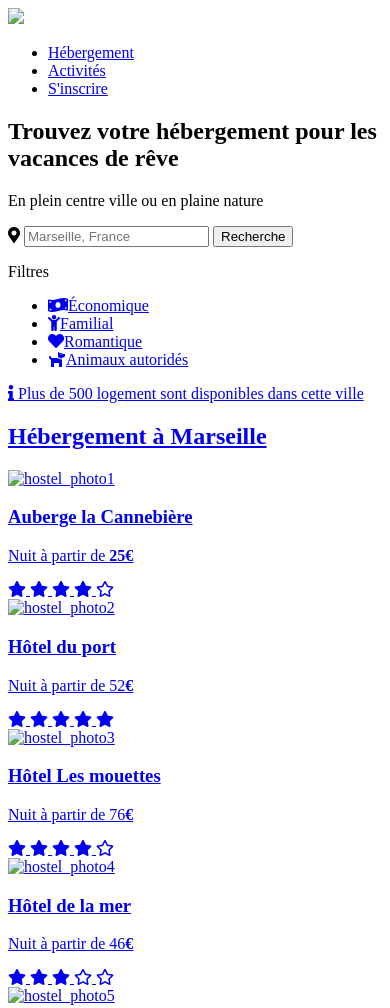
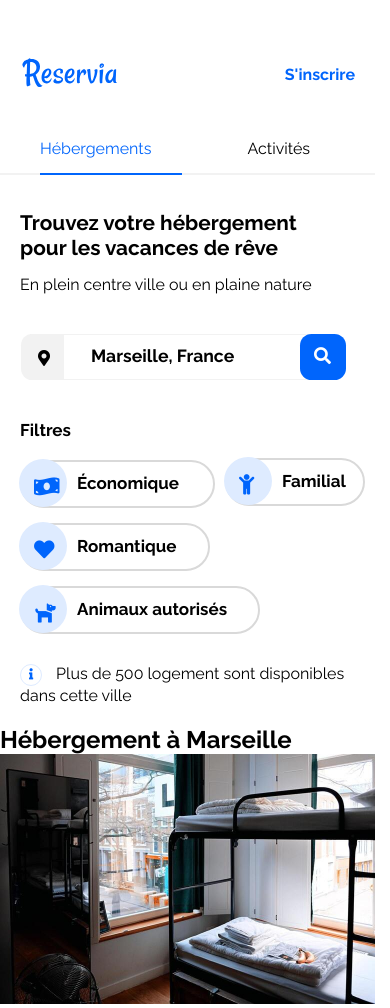
Before and after one commit to ben3211/BenoitSaby_2_08-15-2020, a plain HTML site: page index.html in a window 390 px wide. Shown: the top 1008 px of the page. Drawn offline with Linux system fonts and the light colour scheme; files that its build step writes are made by us from their sources.

Commit message:
V 0.1.2 css mobile 50%

```diff
--- a/index.html
+++ b/index.html
@@ -4,11 +4,11 @@
     <!-- head -->
     <head>
         <meta charset="utf-8">
-        <title></title>
+        <title>reservia</title>
         <meta name="viewport" content="width=device-width, initial-scale=1.0">
 
         <!-- css -->
-        <link rel="stylesheet" href="css/style.css" >
+        <link rel="stylesheet" href="style.css" >
         <!-- css -->
 
         <!-- font -->
@@ -17,6 +17,8 @@
         <link rel="preconnect" href="https://fonts.gstatic.com">
         <link href="https://fonts.googleapis.com/css2?family=Raleway:wght@700&display=swap" rel="stylesheet">
         <link rel="stylesheet" href="https://cdnjs.cloudflare.com/ajax/libs/font-awesome/5.13.1/css/all.min.css" />
+        <link rel="preconnect" href="https://fonts.gstatic.com">
+        <link href="https://fonts.googleapis.com/css2?family=Raleway:wght@700;800;900&display=swap" rel="stylesheet">
         <!-- font -->
 
     </head>
@@ -28,15 +30,15 @@
     <!-- header -->
     <header>
 
-        <div class="header-logo">
-            <a href="#"><img src="img/reservia.jpg"></a>
-        </div>
+        <ul class="header">
+            <li class="header-logo"><a href="#"><img src="img/reservia.svg"></a></li>
+            <li class="header-item"><a href="#">S'inscrire</a></li>
+        </ul>
 
         <nav class="header-nav">
             <ul class="header-nav-ul">
-                <li class="header-items active"><a href="#">Hébergement</a></li>
+                <li class="header-items active"><a href="#">Hébergements</a></li>
                 <li class="header-items"><a href="#">Activités</a></li>
-                <li class="header-items blue"><a href="#">S'inscrire</a></li>
             </ul>
         </nav>
 
@@ -54,23 +56,23 @@
             </div>
 
             <div class="search-bar">
-                <i class="fas fa-map-marker-alt"></i>
+                <i class="icon fas fa-map-marker-alt"></i>
                 <input type="search" id="search" name="search" placeholder="Marseille, France">
-                <button class="search-button" type="search"><span class="search-text">Recherche</span></button>
+                <button class="search-button" type="search"><i class="fas fa-search"></i></button>
             </div>
 
             <div class="filter">
                 <p>Filtres</p>
                 <ul class="filter-menu">
-                    <li class="filter-items"><a href="#"><i class="fas fa-money-bill-wave"></i><span class="filter-text">Économique</span></a></li>
-                    <li class="filter-items"><a href="#"><i class="fas fa-child"></i><span class="filter-text">Familial</span></a></li>
-                    <li class="filter-items"><a href="#"><i class="fas fa-heart"></i><span class="filter-text">Romantique</span></a></li>
-                    <li class="filter-items"><a href="#"><i class="fas fa-dog"></i><span class="filter-text">Animaux autoridés</span</a></li>
+                    <li class="filter-items eco"><a href="#"><i class="icon fas fa-money-bill-wave"></i><span class="filter-text">Économique</span></a></li>
+                    <li class="filter-items famille"><a href="#"><i class="icon fas fa-child"></i><span class="filter-text">Familial</span></a></li>
+                    <li class="filter-items romantique"><a href="#"><i class="icon fas fa-heart"></i><span class="filter-text">Romantique</span></a></li>
+                    <li class="filter-items animal"><a href="#"><i class="icon fas fa-dog"></i><span class="filter-text">Animaux autorisés</span</a></li>
                 </ul>
             </div>
 
             <div class="info">
-                <i class="fas fa-info"></i>
+                <i class="info-icon fas fa-info"></i>
                 <span class="info-text">Plus de 500 logement sont disponibles dans cette ville</span>
             </div>
 
--- a/style.css
+++ b/style.css
@@ -0,0 +1,253 @@
+/*general*/
+:root {
+    font-size: 16px;
+}
+
+* {
+    box-sizing: border-box;
+    margin: 0;
+    padding: 0;
+}
+
+body {
+    font-family: "Raleway", sans-serif;
+    max-width: 375px;
+}
+
+a {
+    color: inherit;
+    text-decoration: none;
+}
+
+li {
+    list-style: none;
+}
+
+img {
+    max-width: 100%;
+    height: auto;
+}
+/*general*/
+
+/*header*/
+
+.header {
+    display: flex;
+    justify-content: space-between;
+    align-items: center;
+    margin: 50px 20px 40px 20px;
+}
+
+.header-logo img {
+    height: 45px;
+    width: 100px;
+}
+
+.header-nav {
+    border-bottom: 2px solid #f2f2f2 ;
+    margin-bottom: 35px;
+}
+
+.header-item {
+    height: 20px;
+    color: #0065fc;
+    font-weight: bold;
+}
+
+.header-item:hover {
+    color: #0065fc;
+    border-bottom: 2px solid #0065fc;
+}
+
+.header-nav-ul {
+    display: flex;
+    justify-content: space-between;
+}
+
+.header-items.active {
+    color: #0065fc;
+    border-bottom: 2px solid #0065fc;
+    margin-left: 40px;
+    padding-bottom: 15px;
+    margin-bottom: -2px;
+    width: 100%;
+}
+
+.header-items.active:before{
+    border-bottom: 2px solid #0065fc;
+}
+
+.header-items {
+    margin-right: 65px;
+}
+
+.header-items:hover{
+    color: #0065fc;
+    border-bottom: 2px solid #0065fc;
+}
+/*header*/
+
+/*main*/
+
+    /*section-menu*/
+.menu {
+    margin: 20px;
+
+}
+
+.title h1 {
+    margin-right: 50px;
+    margin-bottom: 15px;
+    font-size: 1.3rem;
+    font-weight: 700;
+}
+
+.title p {
+    margin-bottom: 40px;
+    font-size: 16;
+}
+
+    /*search-bar*/
+.search-bar {
+    position: relative;
+    height: 46px;
+    width: 300px;
+    border: 1px solid #f2f2f2;
+    margin: 20px 0 10px 10px
+}
+
+.search-bar input {
+    font-family: "Raleway", sans-serif;
+    font-size: 1.1em;
+    padding: 10px 0px 10px 20px;
+    border: none;
+    margin-bottom: 15px;
+    margin-left: 40px;
+}
+
+.search-bar ::placeholder {
+    color: black;
+    font-weight: 700;
+}
+
+.search-bar .icon {
+    float: left;
+    position: absolute;
+    padding: 16px 14px 14px 17px;
+    background-color: #f2f2f2;
+    border: none;
+    border-top-left-radius: 25%;
+    border-bottom-left-radius: 25%;
+    margin-left: -10px;
+    margin-top: -1px;
+}
+
+.search-bar button {
+    float: right;
+    position: absolute;
+    padding: 13px 15px 13px 14px;
+    margin-left: 13px;
+    margin-top: -1px;
+    background: #0065fc;
+    color: white;
+    font-size: 17px;
+    border: none;
+    cursor: pointer;
+    border-radius: 25%;
+}
+    /*search-bar*/
+
+    /*filter*/
+.filter {
+    margin-top: 40px;
+    width: 355px;
+    font-size: 17px;
+}
+
+.filter p {
+    font-weight: bold;
+    margin-bottom: 20px;
+}
+
+.filter .filter-menu {
+    width: 355px;
+}
+
+.filter .filter-menu .filter-items {
+    border: 2px solid #d9d9d9;
+    border-radius: 30px;
+    font-weight: bold;
+    margin-bottom: 15px;
+    height: 48px;
+    vertical-align: middle;
+}
+
+.filter .filter-menu .filter-items .icon {
+    color: #0065fc;
+    background-color: #deebff;
+    height: 48px;
+    width: 48px;
+    padding: 18px;
+    border-radius: 50%;
+    margin-right: 15px;
+    font-size: 1.2em;
+    margin: -3px 20px 0 -3px;
+    padding-left: 15px;
+    text-align: center;
+    vertical-align: middle;
+}
+
+.filter .filter-menu .filter-items.eco {
+    width: 195px;
+    margin: 0 0 15px -0;
+}
+
+.filter-text {
+    align-items: center;
+}
+
+.filter .filter-menu .filter-items.famille {
+    width: 140px;
+    float:  right;
+    margin-top: -65px;
+    margin-right: 10px;
+}
+
+.filter .filter-menu .filter-items.romantique {
+    width: 190px;
+}
+
+.filter .filter-menu .filter-items.animal {
+    width: 240px;
+}
+
+.filter .filter-menu .filter-text {
+    margin-left: -10px;
+}
+    /*filter*/
+
+.info {
+    margin-top: 30px;
+}
+
+.info-icon {
+    float:  ;
+    color:#0065fc;
+    border: 1px solid #deebff;
+    height: 22px;
+    width: 22px;
+    border-radius: 50%;
+    text-align: center;
+    vertical-align: middle;
+    font-size: 0.7em;
+    padding-top: 3px;
+    margin-right: 10px;
+}
+
+
+/*section-menu*/
+
+
+
+
+/*main*/
```
Also changed, not shown: img/activity_photo1.jpg (added), img/activity_photo2.jpg (added), img/activity_photo3.jpg (added), img/activity_photo4.jpg (added), img/activity_photo5.jpg (added), img/activity_photo6.jpg (added), img/hostel_photo1.jpg (added), img/hostel_photo2.jpg (added), img/hostel_photo3.jpg (added), img/hostel_photo4.jpg (added), img/hostel_photo5.jpg (added), img/hostel_photo6.jpg (added), img/popular_photo1.jpg (added), img/popular_photo2.jpg (added), 2 more files.
